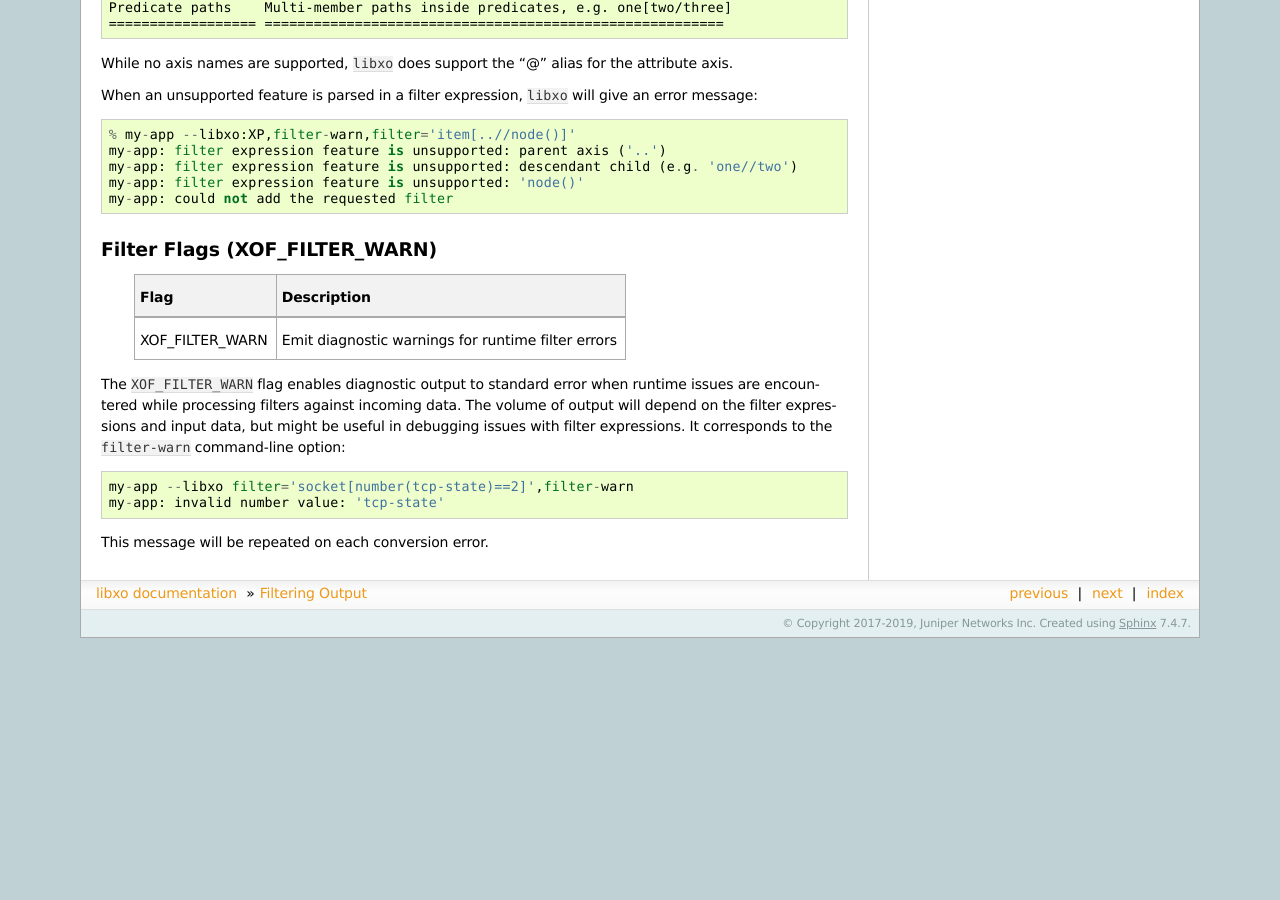
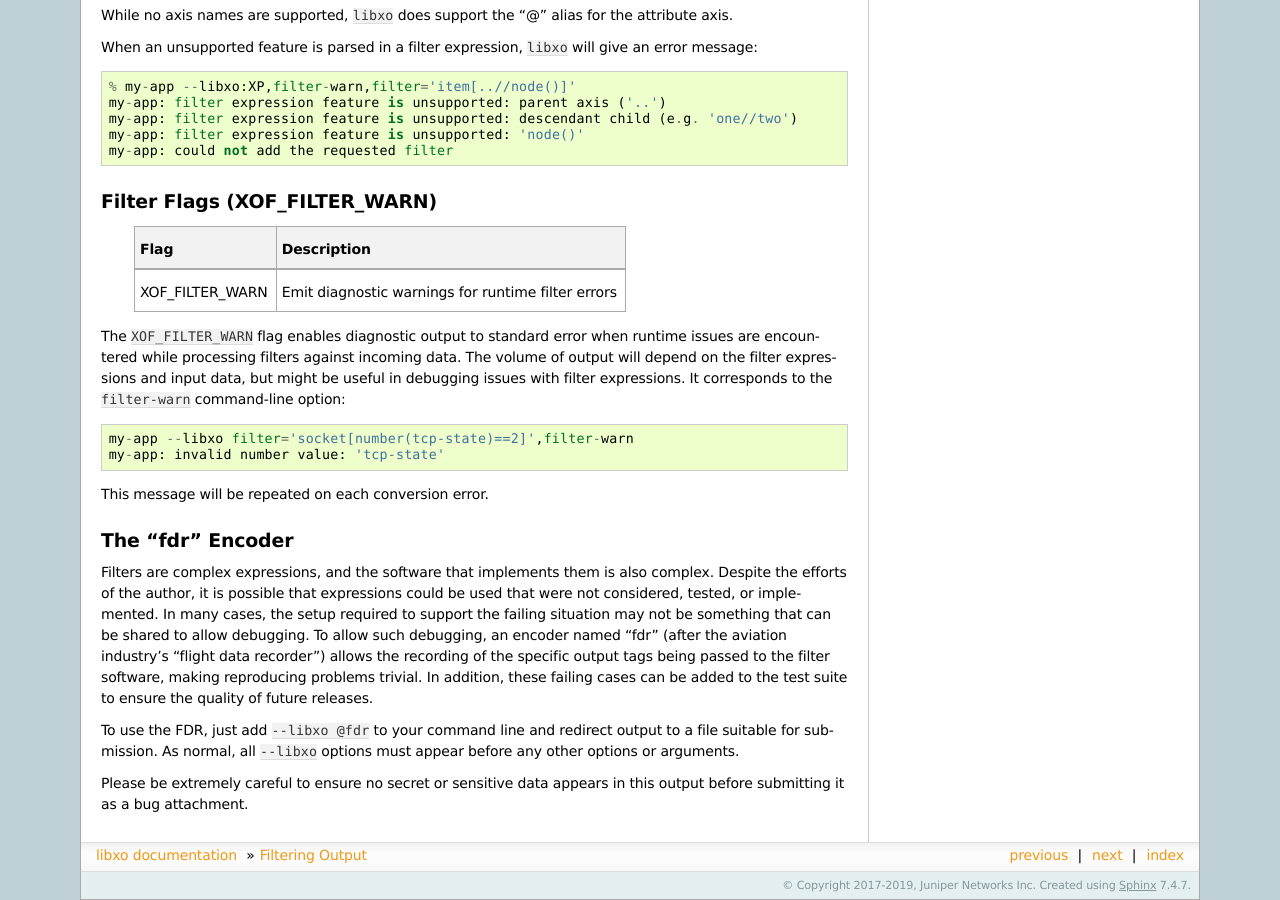
Before and after one commit to Juniper/libxo, a Sphinx documentation site: the page built from doc/filters.rst, in a window 1280 px wide and 900 px high, scrolled down 7886 px. Built offline with Sphinx 7.4.7, drawn with Linux system fonts in a browser that asks for light colours; before the commit the page ends 8524 px from its top, so only the background shows below that; some of the changed text lies outside the part shown.

Commit message:
document the "fdr" encoder

```diff
--- a/doc/filters.rst
+++ b/doc/filters.rst
@@ -500,3 +497,24 @@
     my-app: invalid number value: 'tcp-state'
 
 This message will be repeated on each conversion error.
+
+The "fdr" Encoder
+-----------------
+
+Filters are complex expressions, and the software that implements them
+is also complex.  Despite the efforts of the author, it is possible
+that expressions could be used that were not considered, tested, or
+implemented.  In many cases, the setup required to support the failing
+situation may not be something that can be shared to allow debugging.
+To allow such debugging, an encoder named "fdr" (after the aviation
+industry's "flight data recorder") allows the recording of the specific
+output tags being passed to the filter software, making reproducing
+problems trivial.  In addition, these failing cases can be added to
+the test suite to ensure the quality of future releases.
+
+To use the FDR, just add `--libxo @fdr` to your command line and
+redirect output to a file suitable for submission.  As normal, all
+`--libxo` options must appear before any other options or arguments.
+
+Please be extremely careful to ensure no secret or sensitive data
+appears in this output before submitting it as a bug attachment.
```
Also changed, not shown: other parts of doc/filters.rst (+0 -3 lines).
